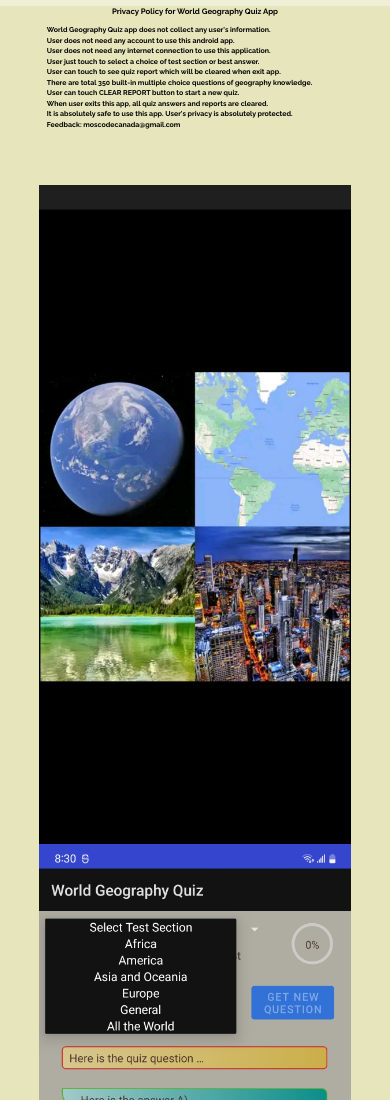
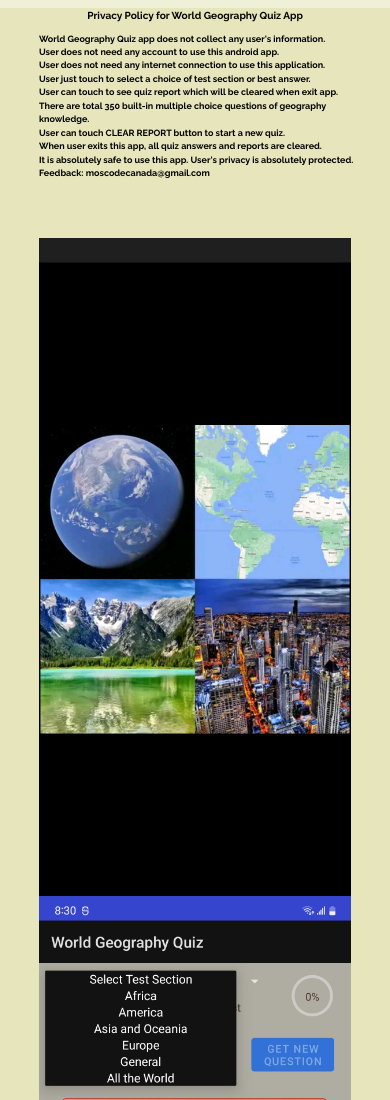
Before and after one commit to mosCodeCanada/mosCodeCanada.github.io, a plain HTML site: page index.html in a window 390 px wide. Shown: the top 1100 px of the page. Drawn offline with nearby package versions, Linux system fonts and the light colour scheme.

Commit message:
Add files via upload

```diff
--- a/css/style.css
+++ b/css/style.css
@@ -59,18 +59,18 @@ div#imgs {
 @media (max-width: 1030px) {
 
     h2#toptitle {
-        font-size: 2vw;
+        font-size: 2.6vw;
         text-align: center;
     }
 
     div#stmt {
-        width: 90%;
+        width: 94%;
         margin: auto;
     }
 
     div#stmt p {
         text-align: left;
-        font-size: 1.8vw;
+        font-size: 2.3vw;
         font-weight: bold;
         padding-left: 7vw;
     }
```
